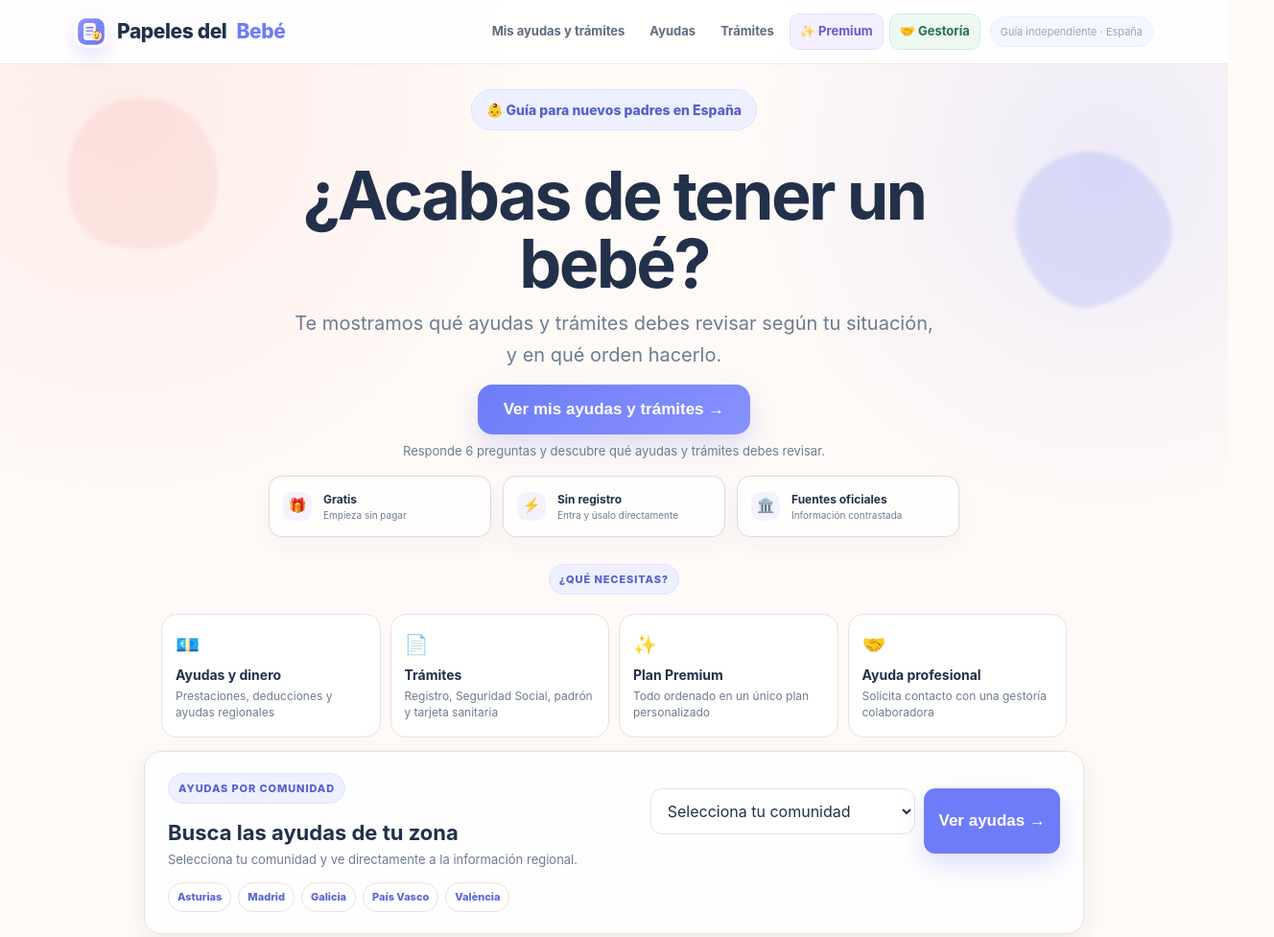
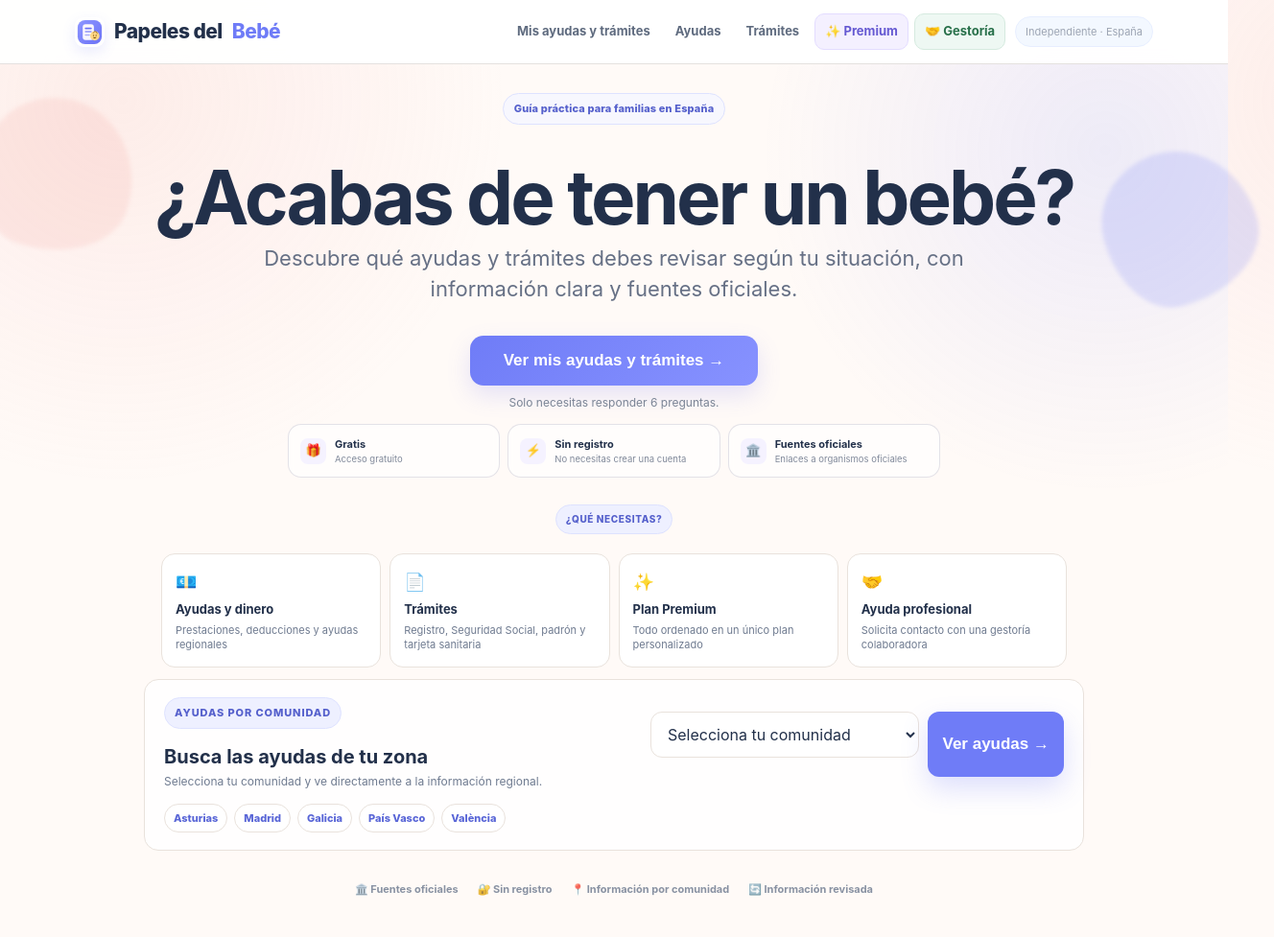
Before and after one commit to mariorc7-creator/utiles-online, a plain HTML site: page index.html in a window 1280 px wide. Shown: the top 977 px of the page at 96% size, 1328 px wide, since content can reach past the window. Drawn offline with Linux system fonts and the light colour scheme.

Commit message:
Add files via upload

```diff
--- a/index.html
+++ b/index.html
@@ -75,7 +75,7 @@
       </nav>
 
       <div class="header-confianza header-confianza-suave">
-        Guía independiente · España
+        Independiente · España
       </div>
     </div>
 
@@ -92,7 +92,7 @@
     <section class="hero" id="portada">
 
       <div class="badge">
-        👶 Guía para nuevos padres en España
+        Guía práctica para familias en España
       </div>
 
       <h1>
@@ -100,29 +100,29 @@
       </h1>
 
       <p class="subtitle">
-        Te mostramos qué ayudas y trámites debes revisar según tu situación, y en qué orden hacerlo.
+        Descubre qué ayudas y trámites debes revisar según tu situación, con información clara y fuentes oficiales.
       </p>
 
       <button onclick="irChecklist()">
         Ver mis ayudas y trámites →
       </button>
 
-      <p class="cta-explicacion">Responde 6 preguntas y descubre qué ayudas y trámites debes revisar.</p>
+      <p class="cta-explicacion">Solo necesitas responder 6 preguntas.</p>
 
 <div class="hero-beneficios" aria-label="Ventajas">
   <div class="hero-beneficio">
     <span class="hero-beneficio-icono">🎁</span>
-    <span><strong>Gratis</strong><small>Empieza sin pagar</small></span>
+    <span><strong>Gratis</strong><small>Acceso gratuito</small></span>
   </div>
 
   <div class="hero-beneficio">
     <span class="hero-beneficio-icono">⚡</span>
-    <span><strong>Sin registro</strong><small>Entra y úsalo directamente</small></span>
+    <span><strong>Sin registro</strong><small>No necesitas crear una cuenta</small></span>
   </div>
 
   <div class="hero-beneficio">
     <span class="hero-beneficio-icono">🏛️</span>
-    <span><strong>Fuentes oficiales</strong><small>Información contrastada</small></span>
+    <span><strong>Fuentes oficiales</strong><small>Enlaces a organismos oficiales</small></span>
   </div>
 </div>
 
@@ -230,7 +230,7 @@
       </p>
 
       <p class="footer-aviso">
-        Guía independiente · España. No somos una Administración Pública.
+        Independiente · España. No somos una Administración Pública.
         Verifica siempre los requisitos definitivos
         en el organismo oficial correspondiente.
       </p>
--- a/style.css
+++ b/style.css
@@ -1875,3 +1875,220 @@ header .header-contenido {
     padding: 11px 12px;
   }
 }
+
+
+/* =========================================
+   V26 · PREMIUM MINIMAL
+========================================= */
+
+:root {
+  --hero-max: 1160px;
+}
+
+/* Cabecera más sobria */
+header {
+  background: rgba(255,255,255,.94);
+  border-bottom: 1px solid rgba(225,222,220,.9);
+}
+
+.header-contenido {
+  min-height: 68px;
+}
+
+.logo {
+  font-weight: 850;
+  letter-spacing: -.55px;
+}
+
+.logo-enlace::before {
+  width: 31px;
+  height: 31px;
+  flex-basis: 31px;
+  border-radius: 9px;
+  box-shadow: 0 5px 14px rgba(109,115,246,.14);
+}
+
+.nav-principal a {
+  font-weight: 750;
+}
+
+.nav-principal .nav-premium,
+.nav-principal .nav-gestoria {
+  box-shadow: none;
+}
+
+/* Hero: menos altura, más aire útil */
+.hero {
+  max-width: var(--hero-max);
+  margin-left: auto;
+  margin-right: auto;
+  padding-top: 30px !important;
+  padding-bottom: 12px !important;
+}
+
+.hero .badge {
+  padding: 7px 11px;
+  font-size: 11px;
+  letter-spacing: .15px;
+  box-shadow: none;
+  background: rgba(247,248,255,.9);
+}
+
+.hero h1 {
+  max-width: 980px;
+  margin: 16px auto 10px;
+  font-size: clamp(46px, 6.2vw, 78px);
+  line-height: .98;
+  letter-spacing: -3px;
+}
+
+.hero .subtitle {
+  max-width: 760px;
+  font-size: clamp(17px, 1.75vw, 22px);
+  line-height: 1.45;
+  color: #667085;
+}
+
+.hero > button {
+  margin-top: 18px;
+  min-width: 300px;
+  padding: 16px 24px;
+  border-radius: 14px;
+  box-shadow: 0 10px 24px rgba(109,115,246,.18);
+}
+
+.cta-explicacion {
+  margin-top: 9px;
+  font-size: 12px;
+  color: #7a8495;
+}
+
+/* Beneficios más discretos */
+.hero-beneficios {
+  max-width: 680px;
+  margin-top: 14px;
+  gap: 8px;
+}
+
+.hero-beneficio {
+  min-height: 56px;
+  padding: 10px 12px;
+  gap: 9px;
+  background: rgba(255,255,255,.62);
+  border-color: rgba(218,216,225,.75);
+  box-shadow: none;
+  backdrop-filter: blur(5px);
+}
+
+.hero-beneficio-icono {
+  width: 27px;
+  height: 27px;
+  flex-basis: 27px;
+  font-size: 13px;
+  border-radius: 8px;
+}
+
+.hero-beneficio strong {
+  font-size: 11px;
+}
+
+.hero-beneficio small {
+  font-size: 9.5px;
+  color: #81899a;
+}
+
+/* Navegación principal de la home */
+.home-necesidades {
+  max-width: 980px;
+  margin-top: 16px !important;
+}
+
+.home-necesidades .contenido-etiqueta {
+  font-size: 10px;
+  letter-spacing: .6px;
+}
+
+.home-necesidades-grid {
+  gap: 9px;
+}
+
+.home-necesidades-grid a {
+  min-height: 104px;
+  padding: 15px 14px;
+  border-radius: 14px;
+  box-shadow: none;
+}
+
+.home-necesidades-grid a:hover {
+  transform: translateY(-1px);
+}
+
+.home-necesidades-grid span {
+  font-size: 18px;
+}
+
+.home-necesidades-grid strong {
+  font-size: 13px;
+}
+
+.home-necesidades-grid small {
+  font-size: 11px;
+}
+
+/* Selector regional compacto */
+.home-ayudas-compactas {
+  max-width: 980px;
+  margin-top: 12px !important;
+  padding: 18px 20px;
+  border-radius: 15px;
+  box-shadow: none;
+}
+
+.home-ayudas-compactas-copy h2 {
+  font-size: 20px;
+}
+
+.home-ayudas-compactas-copy p {
+  font-size: 12px;
+}
+
+.home-ayudas-compactas-form select,
+.home-ayudas-compactas-form button {
+  min-height: 44px;
+}
+
+/* Cierre aún más discreto */
+.home-cierre-compacto {
+  margin-top: 16px;
+  margin-bottom: 24px;
+  border-top: 0;
+  opacity: .82;
+}
+
+.home-cierre-compacto span {
+  background: transparent;
+  border: 0;
+  padding: 4px 6px;
+  font-size: 11px;
+}
+
+@media (max-width: 760px) {
+  .hero h1 {
+    letter-spacing: -2px;
+  }
+
+  .hero > button {
+    min-width: 0;
+    width: 100%;
+    max-width: 360px;
+  }
+
+  .hero-beneficios {
+    grid-template-columns: 1fr;
+    max-width: 390px;
+  }
+
+  .hero-beneficio {
+    min-height: 48px;
+  }
+}
```
Also changed, not shown: README.md.
